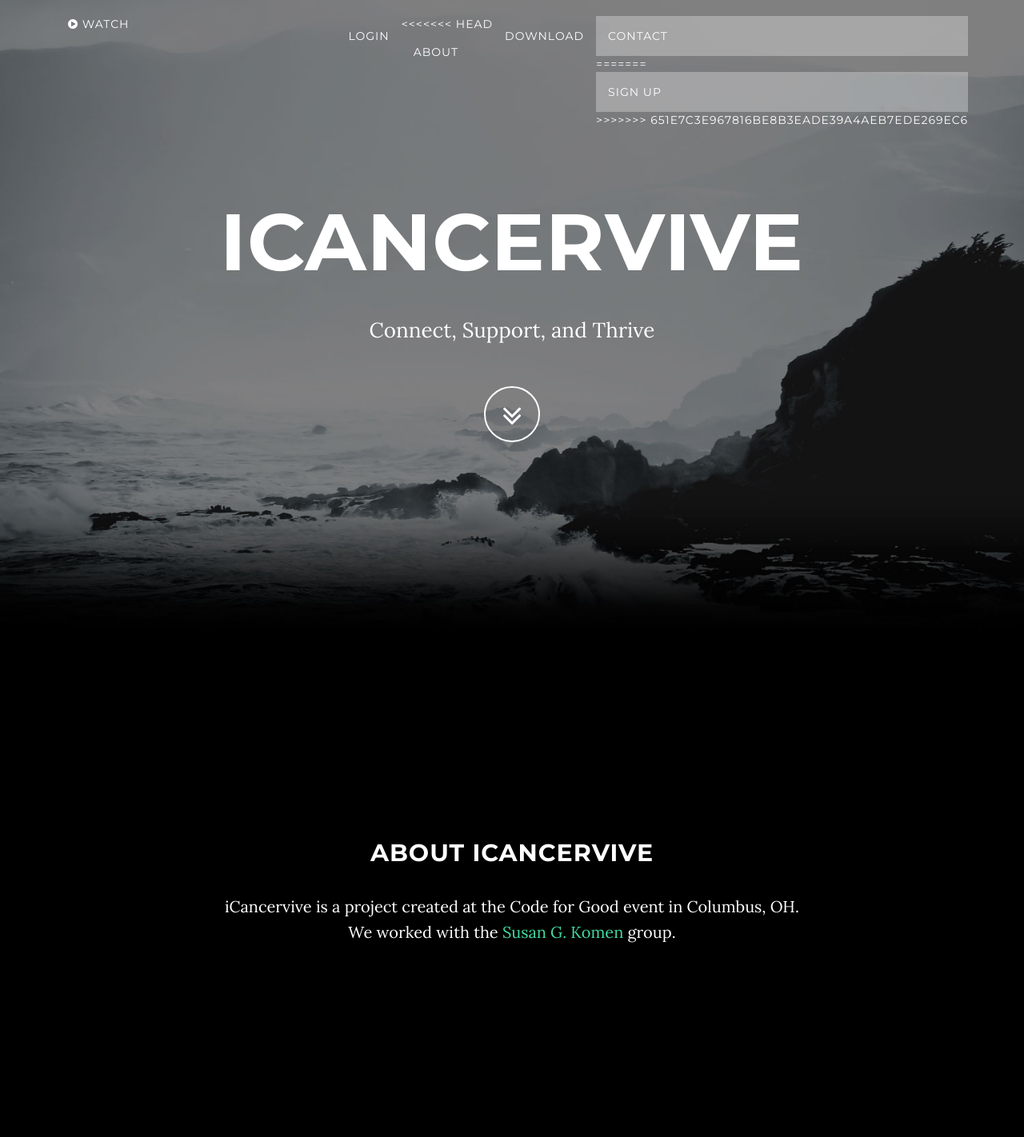
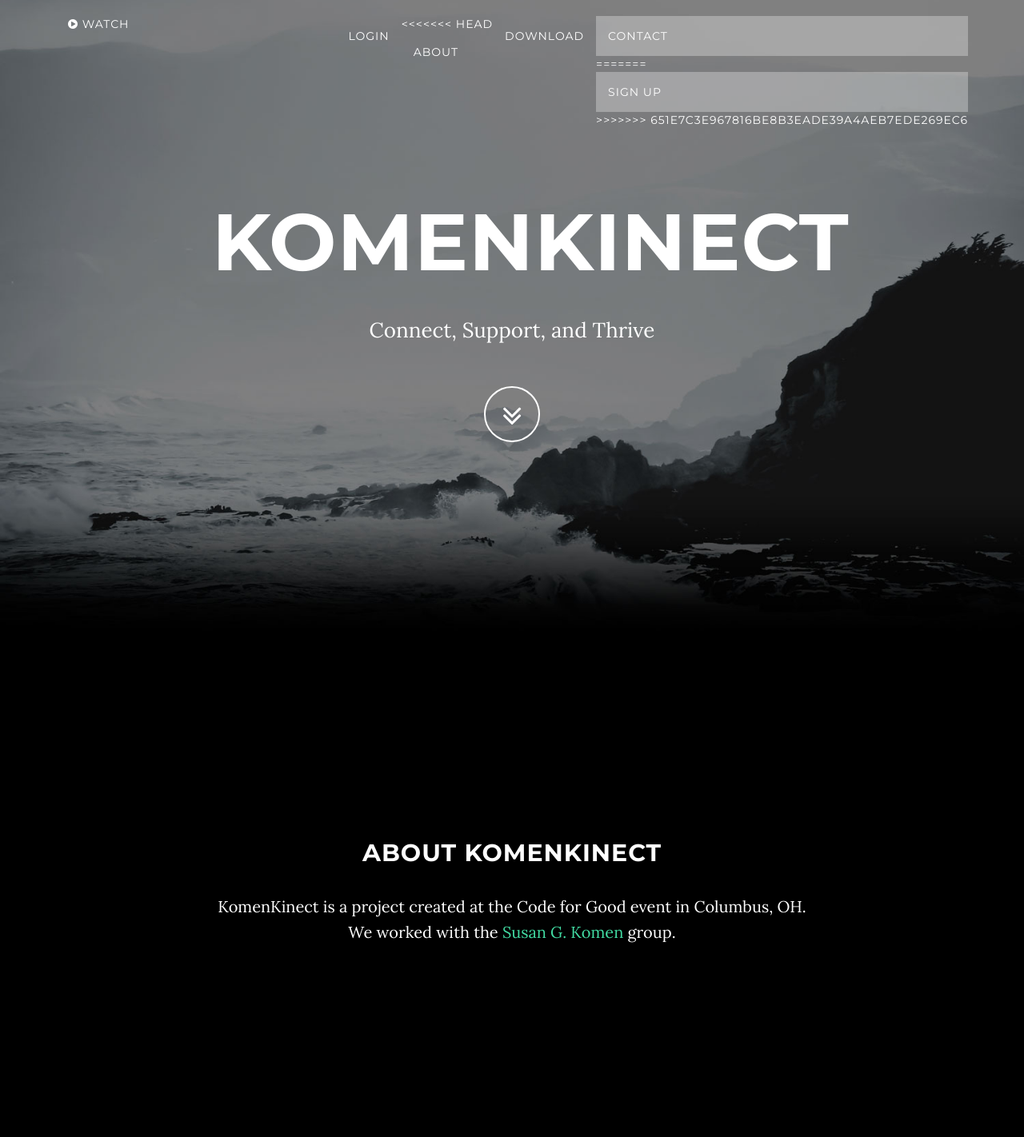
Before and after one commit to Columbus2016/team-5, a Python web app: template templates/index.html in a window 1280 px wide. Shown: the top 1422 px of the page at 80% size. Run offline with Jinja, Linux system fonts and the light colour scheme; the template is opened without the code that fills it, so the values that code supplies are empty; some libraries are stand-ins or nearby versions.

Commit message:
change iCancervive to KomenKinect

```diff
--- a/templates/index.html
+++ b/templates/index.html
@@ -9,7 +9,7 @@
     <meta name="description" content="">
     <meta name="author" content="">
 
-    <title>iCancervive</title>
+    <title>KomenKinect</title>
 
             <!-- Bootstrap Core CSS -->
     <link href="https://blackrockdigital.github.io/startbootstrap-grayscale/vendor/bootstrap/css/bootstrap.min.css" rel="stylesheet">
@@ -82,7 +82,7 @@
             <div class="container">
                 <div class="row">
                     <div class="col-md-8 col-md-offset-2">
-                        <h1 class="brand-heading">iCancervive</h1>
+                        <h1 class="brand-heading">KomenKinect</h1>
                         <p class="intro-text">Connect, Support, and Thrive</p>
                         <a href="#about" class="btn btn-circle page-scroll">
                             <i class="fa fa-angle-double-down animated"></i>
@@ -97,8 +97,8 @@
     <section id="about" class="container content-section text-center">
         <div class="row">
             <div class="col-lg-8 col-lg-offset-2">
-                <h2>About iCancervive</h2>
-                <p>iCancervive is a project created at the Code for Good event in Columbus, OH. We worked with the <a href="http://ww5.komen.org/">Susan G. Komen</a> group.
+                <h2>About KomenKinect</h2>
+                <p>KomenKinect is a project created at the Code for Good event in Columbus, OH. We worked with the <a href="http://ww5.komen.org/">Susan G. Komen</a> group.
             </div>
         </div>
     </section>
```
